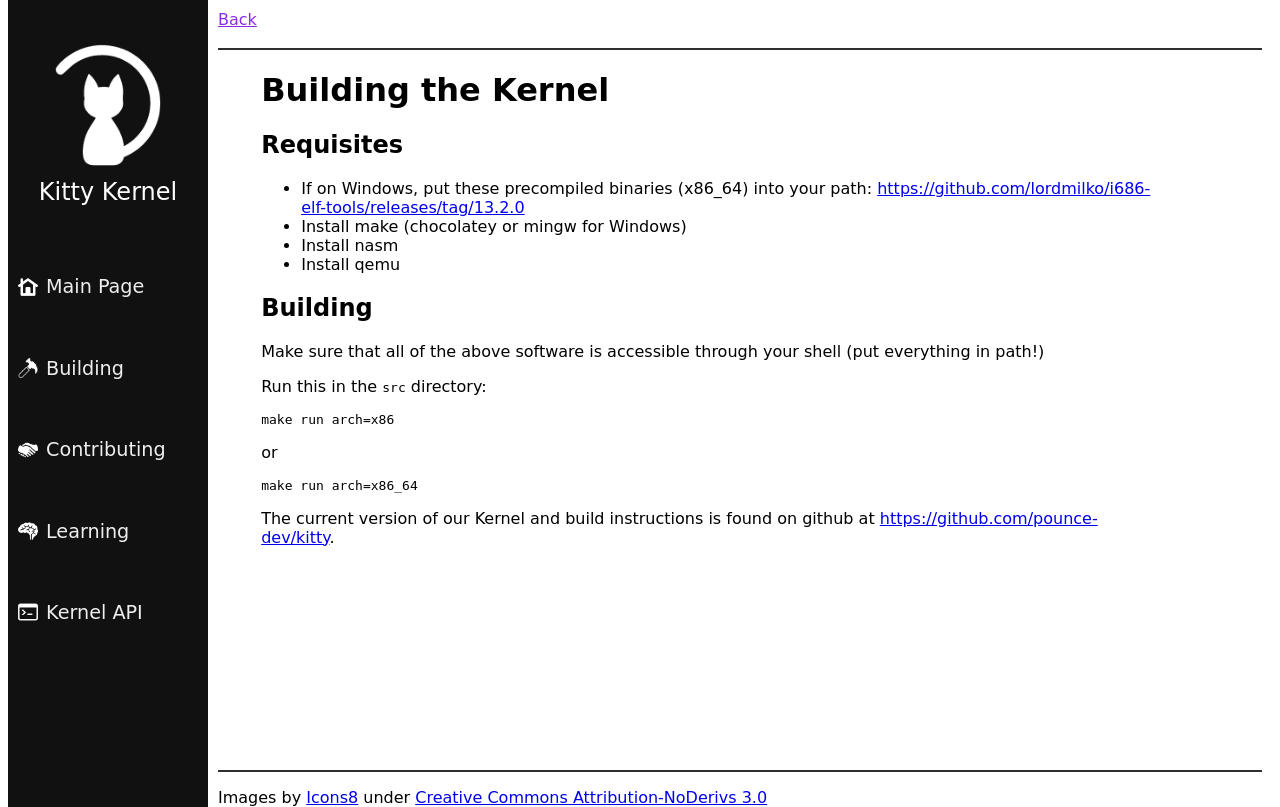
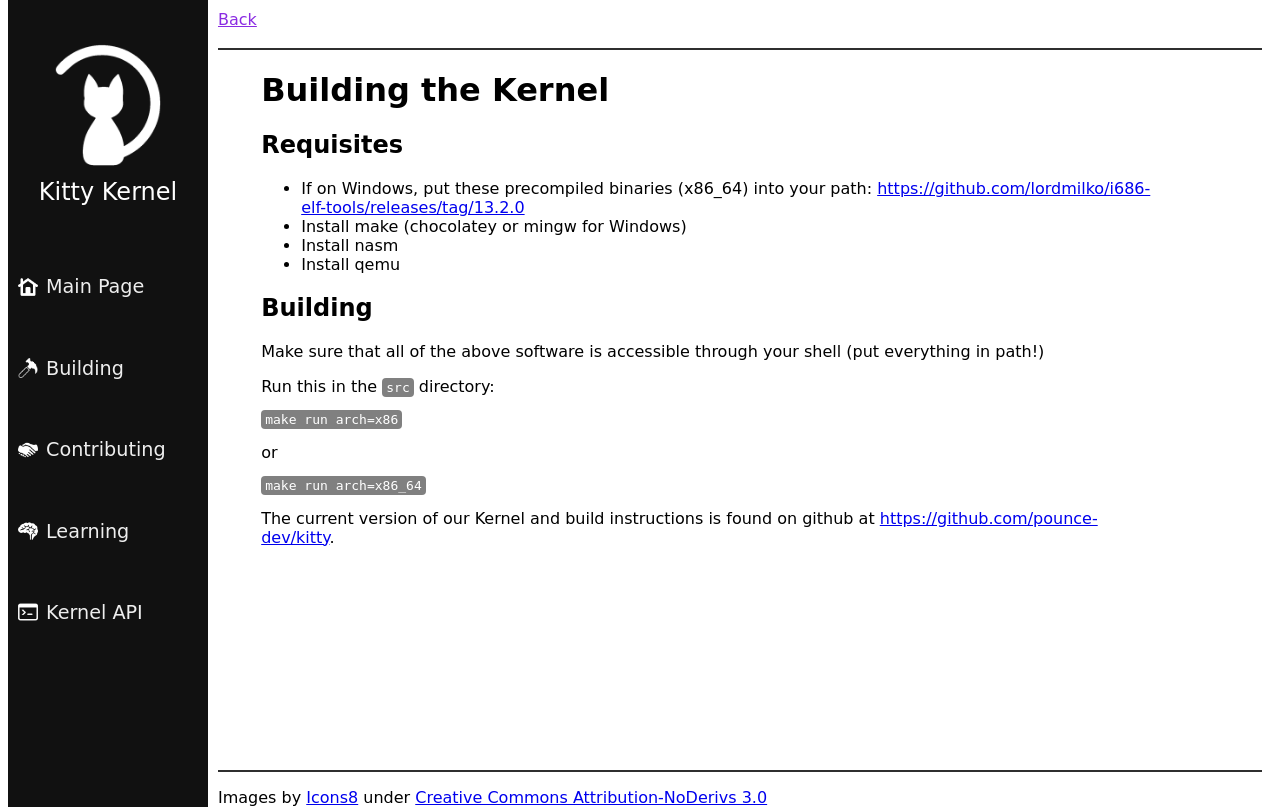
Before and after one commit to pounce-dev/website, a Flask app: page /building/ in a window 1280 px wide. Run offline with Flask 3, Linux system fonts and the light colour scheme.

Commit message:
added a rule for <code> that mimics traditional code boxes

```diff
--- a/static/style.css
+++ b/static/style.css
@@ -109,3 +109,10 @@ body {
     border-radius: 15px;
     padding: 15px 15px 15px 15px;
 }
+
+code {
+    background-color: gray;
+    color: white;
+    padding: 2px 4px;
+    border-radius: 4px;
+  }
```
